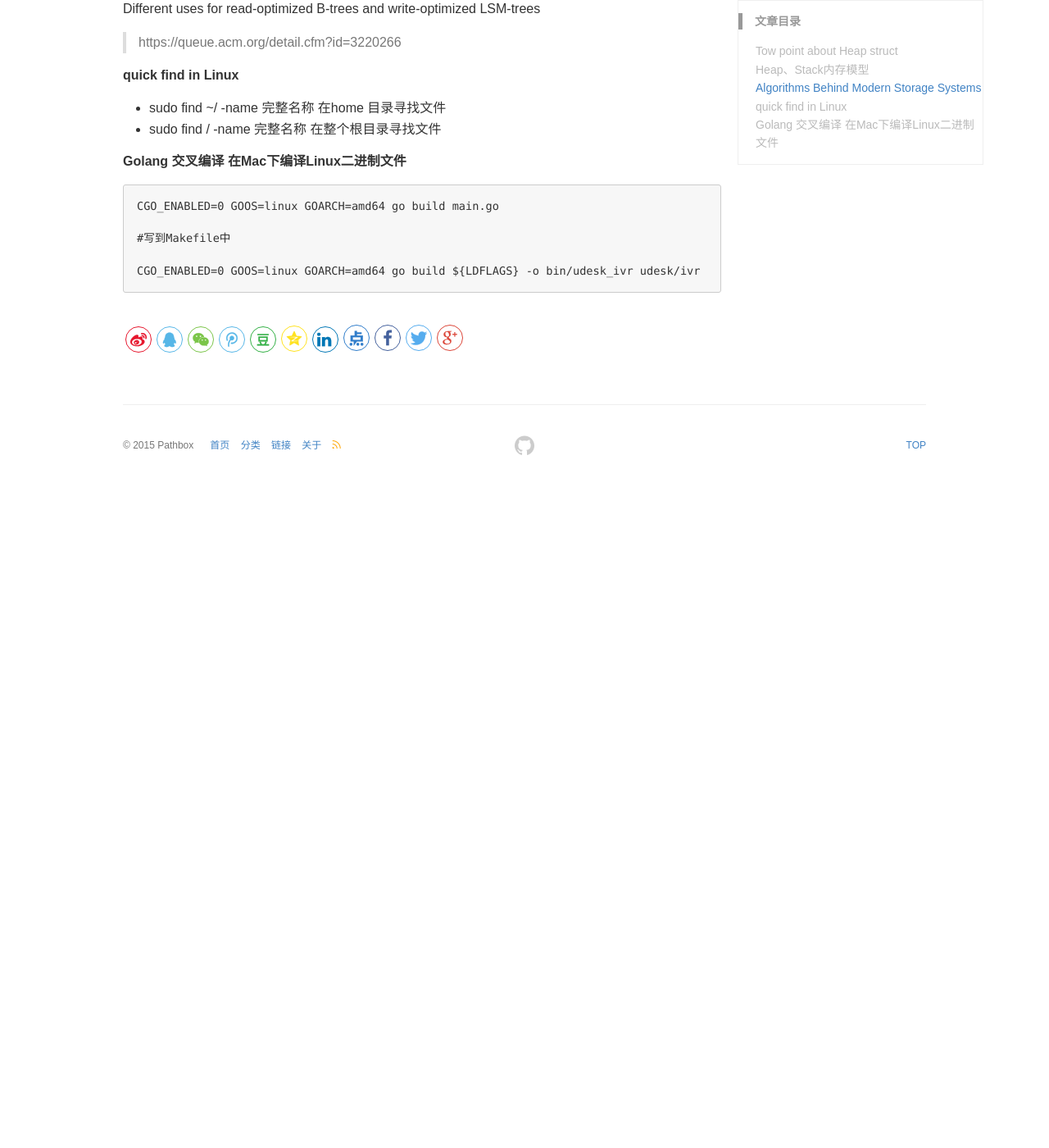
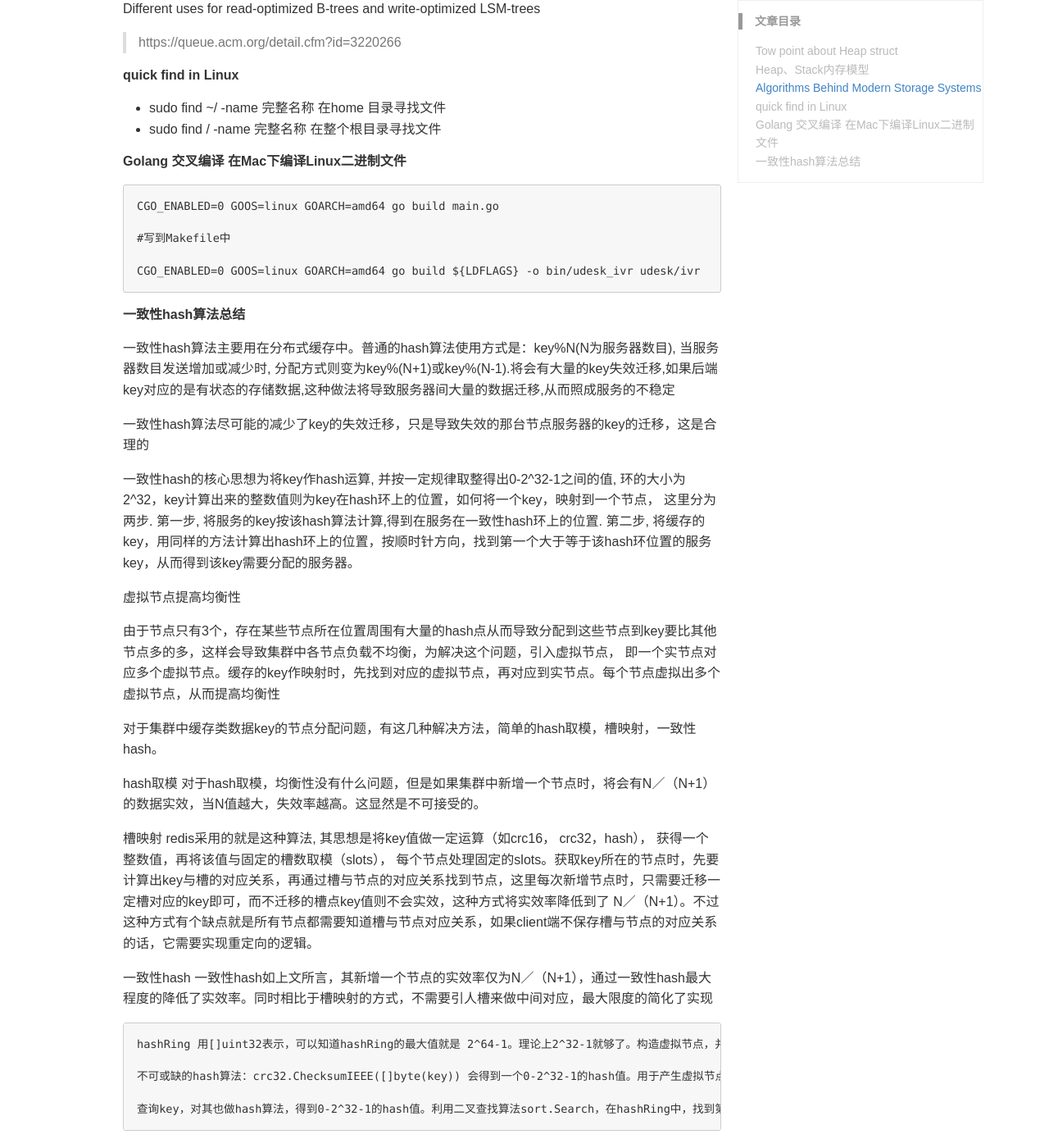
Before and after one commit to pathbox/pathbox.github.io, a Jekyll site: the page built from _posts/2018-06-02-work-summary-in-Udesk-sixteen.md, in a window 1280 px wide and 1400 px high, scrolled down 1152 px. Shown: the whole window at 82% size. Built offline with Jekyll 4.4.1, drawn with Linux system fonts in a browser that asks for light colours; before the commit the page ends 1744 px from its top, so only the background shows below that.

Commit message:
一致性hash总结

````diff
--- a/_posts/2018-06-02-work-summary-in-Udesk-sixteen.md
+++ b/_posts/2018-06-02-work-summary-in-Udesk-sixteen.md
@@ -56,3 +56,36 @@ CGO_ENABLED=0 GOOS=linux GOARCH=amd64 go build main.go
 
 CGO_ENABLED=0 GOOS=linux GOARCH=amd64 go build ${LDFLAGS} -o bin/udesk_ivr udesk/ivr
 ```
+
+##### 一致性hash算法总结
+
+一致性hash算法主要用在分布式缓存中。普通的hash算法使用方式是：key%N(N为服务器数目), 当服务器数目发送增加或减少时, 分配方式则变为key%(N+1)或key%(N-1).将会有大量的key失效迁移,如果后端key对应的是有状态的存储数据,这种做法将导致服务器间大量的数据迁移,从而照成服务的不稳定
+
+一致性hash算法尽可能的减少了key的失效迁移，只是导致失效的那台节点服务器的key的迁移，这是合理的
+
+一致性hash的核心思想为将key作hash运算, 并按一定规律取整得出0-2^32-1之间的值, 环的大小为2^32，key计算出来的整数值则为key在hash环上的位置，如何将一个key，映射到一个节点， 这里分为两步.
+第一步, 将服务的key按该hash算法计算,得到在服务在一致性hash环上的位置.
+第二步, 将缓存的key，用同样的方法计算出hash环上的位置，按顺时针方向，找到第一个大于等于该hash环位置的服务key，从而得到该key需要分配的服务器。
+
+虚拟节点提高均衡性
+
+ 由于节点只有3个，存在某些节点所在位置周围有大量的hash点从而导致分配到这些节点到key要比其他节点多的多，这样会导致集群中各节点负载不均衡，为解决这个问题，引入虚拟节点， 即一个实节点对应多个虚拟节点。缓存的key作映射时，先找到对应的虚拟节点，再对应到实节点。每个节点虚拟出多个虚拟节点，从而提高均衡性
+
+对于集群中缓存类数据key的节点分配问题，有这几种解决方法，简单的hash取模，槽映射，一致性hash。
+
+hash取模
+对于hash取模，均衡性没有什么问题，但是如果集群中新增一个节点时，将会有N／（N+1）的数据实效，当N值越大，失效率越高。这显然是不可接受的。
+
+槽映射
+redis采用的就是这种算法, 其思想是将key值做一定运算（如crc16， crc32，hash）， 获得一个整数值，再将该值与固定的槽数取模（slots）， 每个节点处理固定的slots。获取key所在的节点时，先要计算出key与槽的对应关系，再通过槽与节点的对应关系找到节点，这里每次新增节点时，只需要迁移一定槽对应的key即可，而不迁移的槽点key值则不会实效，这种方式将实效率降低到了 N／（N+1）。不过这种方式有个缺点就是所有节点都需要知道槽与节点对应关系，如果client端不保存槽与节点的对应关系的话，它需要实现重定向的逻辑。
+
+一致性hash
+一致性hash如上文所言，其新增一个节点的实效率仅为N／（N+1），通过一致性hash最大程度的降低了实效率。同时相比于槽映射的方式，不需要引人槽来做中间对应，最大限度的简化了实现
+
+```
+hashRing 用[]uint32表示，可以知道hashRing的最大值就是 2^64-1。理论上2^32-1就够了。构造虚拟节点，并不表示需要构造2^32-1个。虚拟节点的key尽量随机分配在hashRing中，利于平衡性。每个虚拟节点对应一个真实节点，这里用了map结构存虚拟节点和真实节点的对应关系，key就是0-2^32-1的hash数值，value就是真实节点struct。
+
+不可或缺的hash算法：crc32.ChecksumIEEE([]byte(key)) 会得到一个0-2^32-1的hash值。用于产生虚拟节点的key，再把这个key值存到hashRing中，排序。这样，虚拟节点就在hashRing hash环上了
+
+查询key，对其也做hash算法，得到0-2^32-1的hash值。利用二叉查找算法sort.Search，在hashRing中，找到第一个大于等于该hash环位置的虚拟节点的key值，得到这个虚拟节点，从而得到虚拟节点对应的真实节点值。
+```
````
